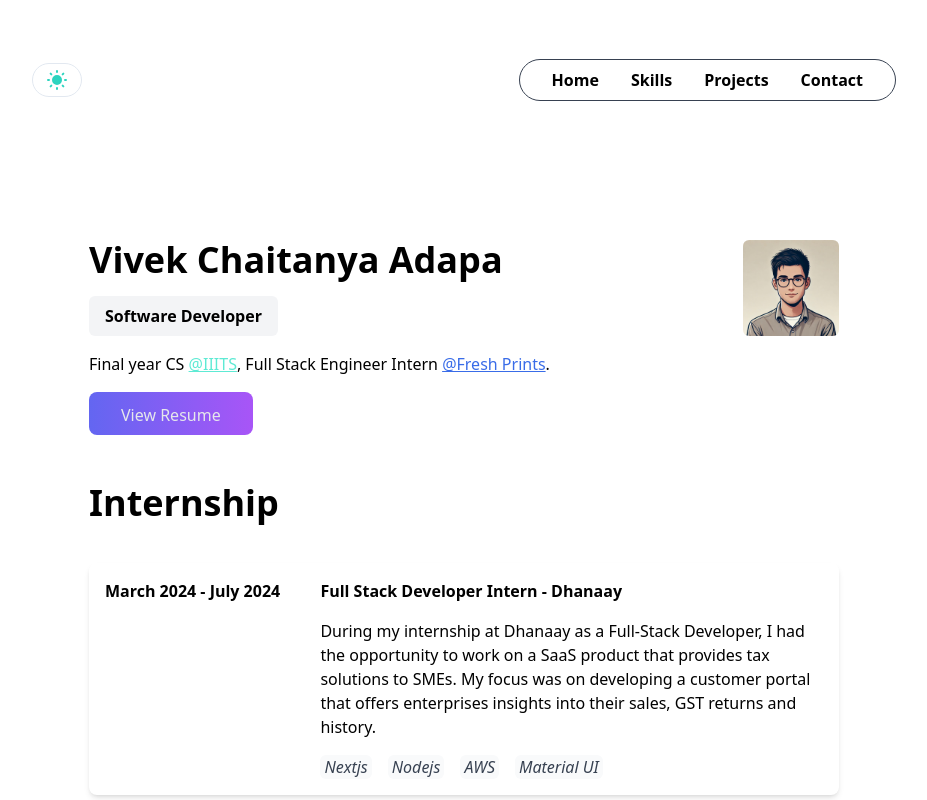
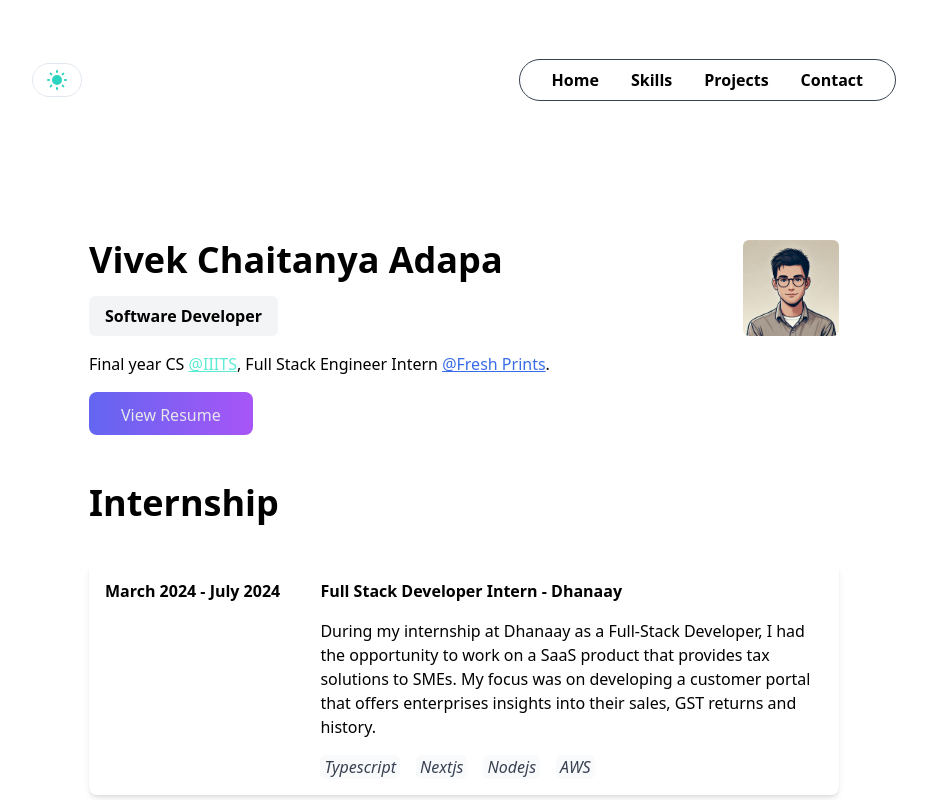
Before and after one commit to vivekadapa/my-portfolio, a Next.js app: page / in a window 1280 px wide. Shown: the top 800 px of the page, without its empty margins (176-1103 px from the left). Built offline with nearby package versions, Linux system fonts and the light colour scheme.

Commit message:
Update Experience.jsx

```diff
--- a/components/Experience.jsx
+++ b/components/Experience.jsx
@@ -13,10 +13,10 @@ const Experience = () => {
                     </p>
                     {/* <p className="dark:text-zinc-300 font-semibold">Next • Node • AWS • Material UI</p> */}
                     <div className="flex  flex-wrap gap-4 dark:text-[#d1d5db] text-gray-700 italic">
+                        <span className="dark:border-[1px] bg-gray-50 dark:bg-transparent rounded-md px-1 dark:border-zinc-700">Typescript</span>
                         <span className="dark:border-[1px] bg-gray-50 dark:bg-transparent rounded-md px-1 dark:border-zinc-700">Nextjs</span>
                         <span className="dark:border-[1px] bg-gray-50 dark:bg-transparent rounded-md px-1 dark:border-zinc-700">Nodejs</span>
                         <span className="dark:border-[1px] bg-gray-50 dark:bg-transparent rounded-md px-1 dark:border-zinc-700">AWS</span>
-                        <span className="dark:border-[1px] bg-gray-50 dark:bg-transparent rounded-md px-1 dark:border-zinc-700">Material UI</span>
                     </div>
                 </div>
             </div>
```
